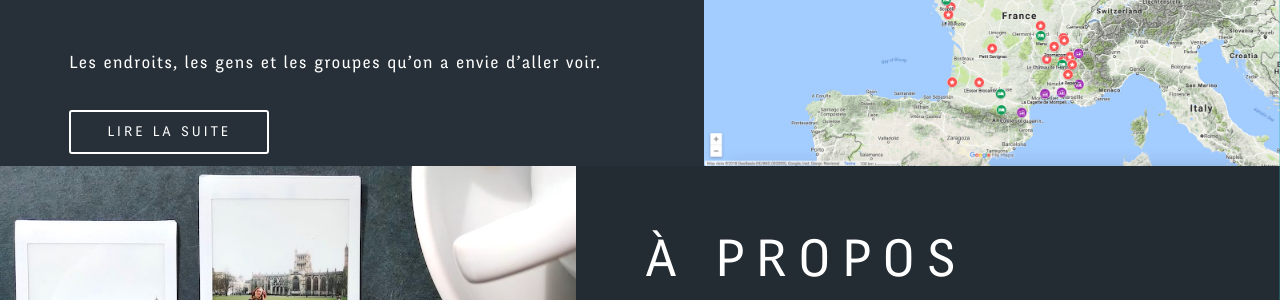
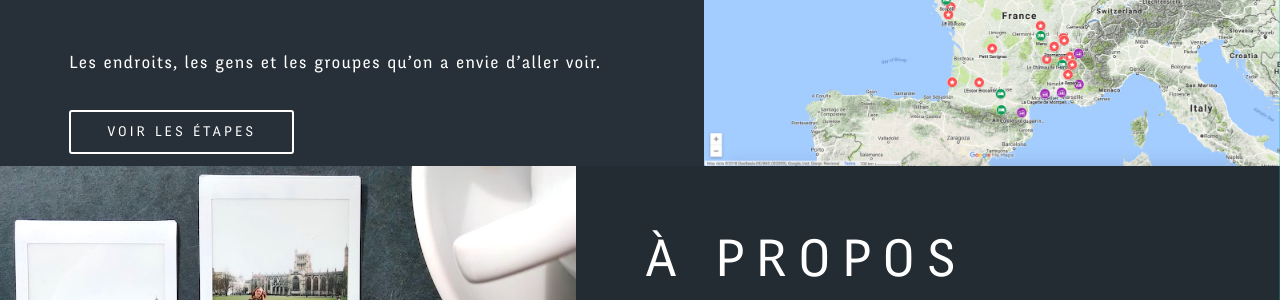
Before and after one commit to noeems/estcequecestdutravail.xyz, a Jekyll site: the page built from index.md, in a window 1280 px wide and 900 px high, scrolled down 1586 px. Shown: the part 137-437 px from the top of the window. Built offline with Jekyll 4.4.1, drawn with Linux system fonts in a browser that asks for light colours.

Commit message:
Second homepage custom link

```diff
--- a/_layouts/landing.html
+++ b/_layouts/landing.html
@@ -74,6 +74,8 @@
                 <a href="{{ site.posts.first.url}}" >
                     <span class="button">Lire le dernier</span>
                 </a>
+                  {% elsif my_page.permalink == '/map/' %}
+                    <span class="button">Voir les étapes</span>
                   {% else %}
                   <span class="button">Lire la suite</span>
                   {% endif %}
```
